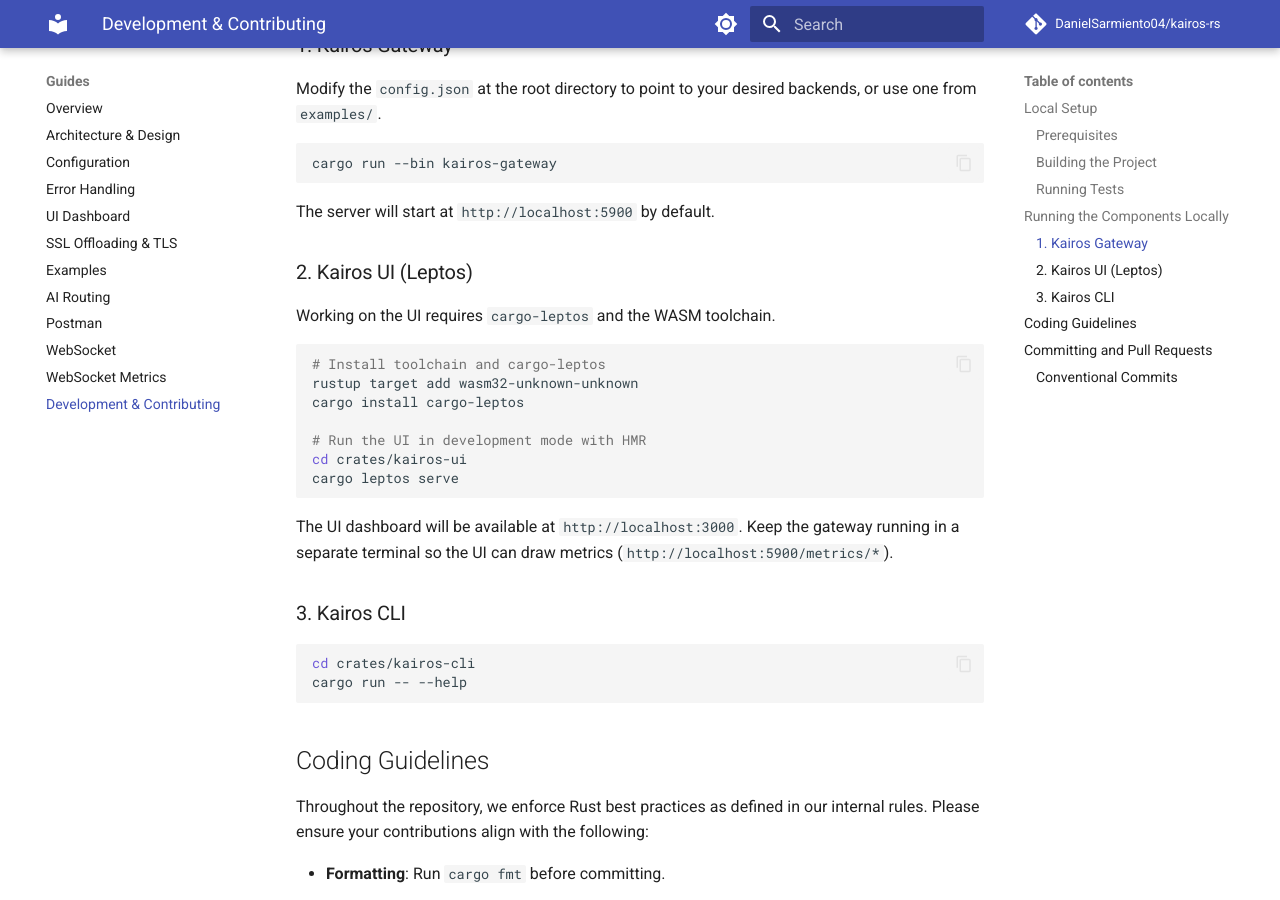
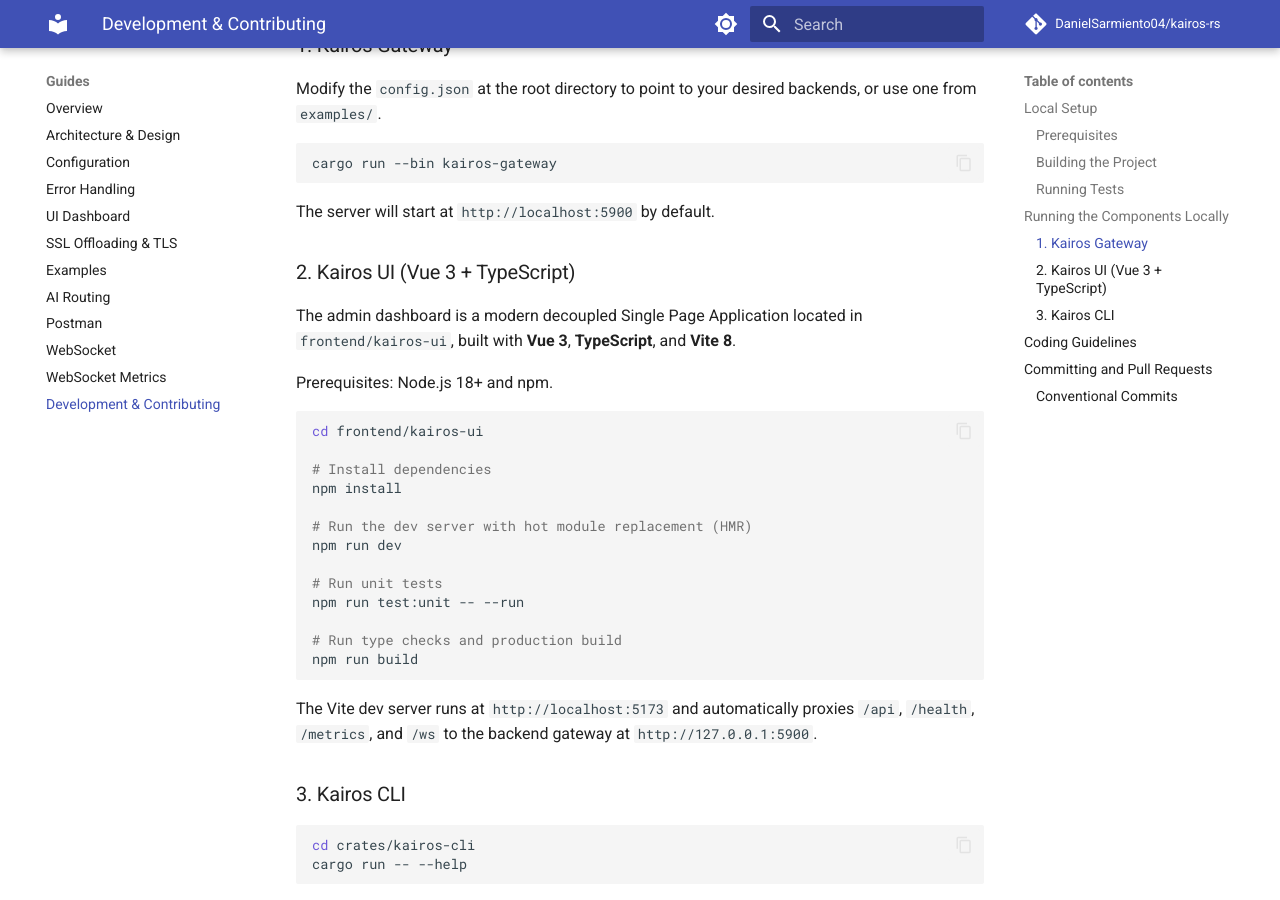
Before and after one commit to DanielSarmiento04/kairos-rs, an MkDocs documentation site: the page built from docs/src/DEVELOPMENT.md, in a window 1280 px wide and 900 px high, scrolled down 1168 px. Built offline with MkDocs 1.6.1 and Material for MkDocs 9.7.7, drawn with Linux system fonts in a browser that asks for light colours; comment, search, counter and statistics services are not loaded.

Commit message:
feat: Update Docker configuration for Kairos UI with Vue 3 and add Nginx setup

````diff
--- a/docs/src/DEVELOPMENT.md
+++ b/docs/src/DEVELOPMENT.md
@@ -48,20 +48,29 @@ cargo run --bin kairos-gateway
 ```
 The server will start at `http://localhost:5900` by default.
 
-### 2. Kairos UI (Leptos)
+### 2. Kairos UI (Vue 3 + TypeScript)
 
-Working on the UI requires `cargo-leptos` and the WASM toolchain.
+The admin dashboard is a modern decoupled Single Page Application located in `frontend/kairos-ui`, built with **Vue 3**, **TypeScript**, and **Vite 8**.
+
+Prerequisites: Node.js 18+ and npm.
 
 ```bash
-# Install toolchain and cargo-leptos
-rustup target add wasm32-unknown-unknown
-cargo install cargo-leptos
+cd frontend/kairos-ui
 
-# Run the UI in development mode with HMR
-cd crates/kairos-ui
-cargo leptos serve
+# Install dependencies
+npm install
+
+# Run the dev server with hot module replacement (HMR)
+npm run dev
+
+# Run unit tests
+npm run test:unit -- --run
+
+# Run type checks and production build
+npm run build
 ```
-The UI dashboard will be available at `http://localhost:3000`. Keep the gateway running in a separate terminal so the UI can draw metrics (`http://localhost:5900/metrics/*`).
+
+The Vite dev server runs at `http://localhost:5173` and automatically proxies `/api`, `/health`, `/metrics`, and `/ws` to the backend gateway at `http://127.0.0.1:5900`.
 
 ### 3. Kairos CLI
 
````
Also changed, not shown: docker-compose.yml (+3 -5 lines), 2 other files.
